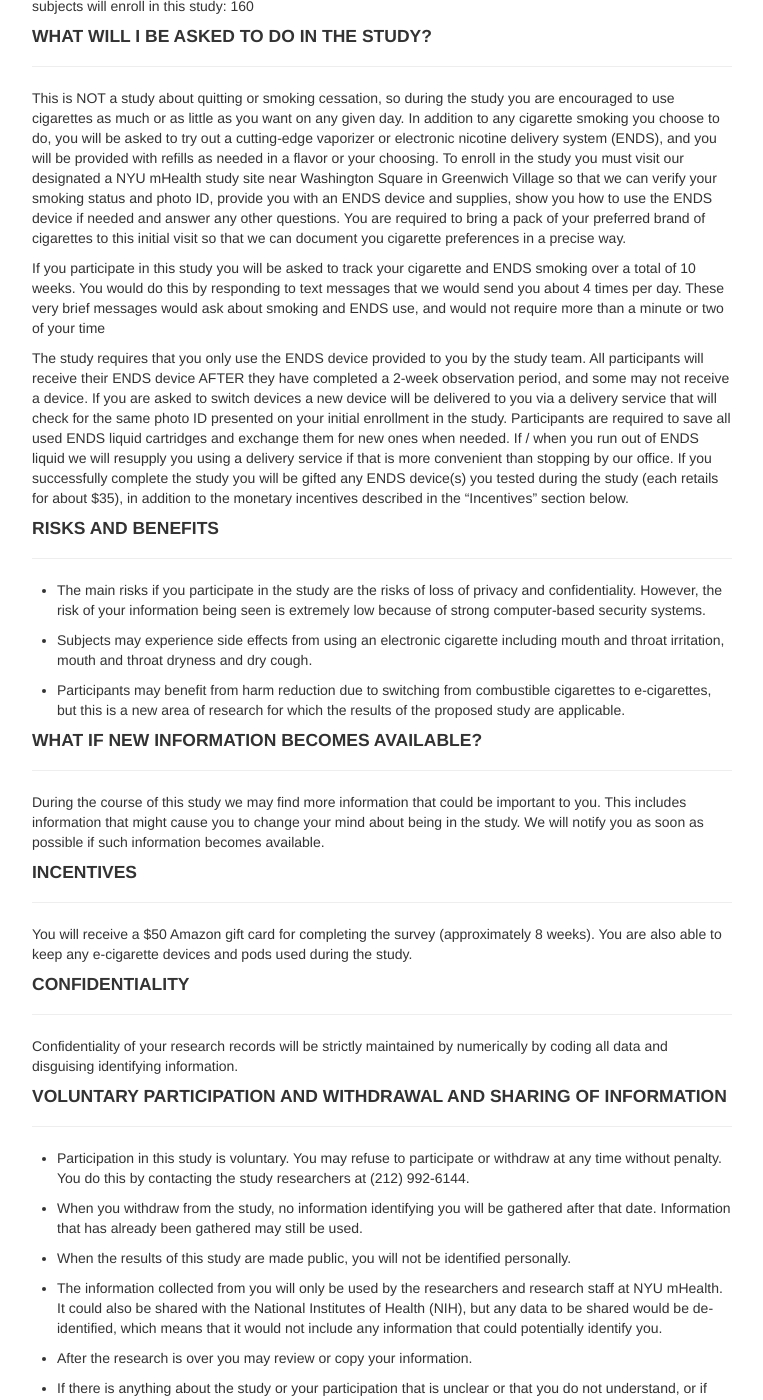
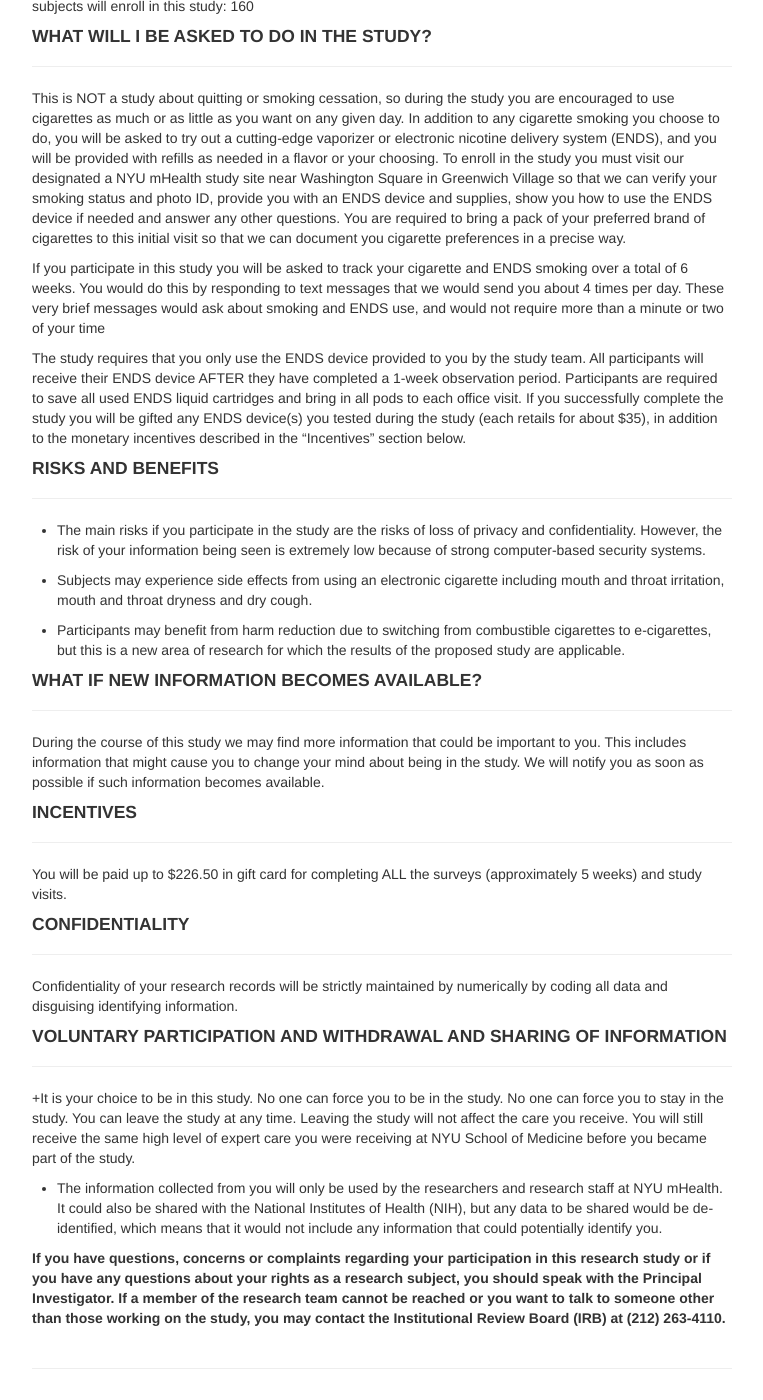
Before and after one commit to nyu-mhealth/juul_study_page, a Jekyll site: the page built from pages/consent_link.md, in a window 1280 px wide and 1400 px high, scrolled down 694 px. Shown: the whole window, without its empty margins (258-1021 px from the left). Built offline with Jekyll 4.4.1, drawn with Linux system fonts in a browser that asks for light colours; some of the changed text lies outside the part shown.

Commit message:
Update consent_link.md

```diff
--- a/pages/consent_link.md
+++ b/pages/consent_link.md
@@ -16,15 +16,15 @@ The purpose of this study is to assess smokers' opinions about one or more "elec
 
 #### HOW LONG WILL I BE IN THE STUDY? HOW MANY OTHER PEOPLE WILL BE IN THE STUDY?
 ----------------------
-The study lasts about 8-weeks, but the effort required is relatively low. We estimate that the following number of subjects will enroll in this study: 160
+The study lasts about 5-weeks, but the effort required is relatively low. We estimate that the following number of subjects will enroll in this study: 160
 
 #### WHAT WILL I BE ASKED TO DO IN THE STUDY?
 ----------------------
 This is NOT a study about quitting or smoking cessation, so during the study you are encouraged to use cigarettes as much or as little as you want on any given day. In addition to any cigarette smoking you choose to do, you will be asked to try out a cutting-edge vaporizer or electronic nicotine delivery system (ENDS), and you will be provided with refills as needed in a flavor or your choosing. To enroll in the study you must visit our designated a NYU mHealth study site near Washington Square in Greenwich Village so that we can verify your smoking status and photo ID, provide you with an ENDS device and supplies, show you how to use the ENDS device if needed and answer any other questions. You are required to bring a pack of your preferred brand of cigarettes to this initial visit so that we can document you cigarette preferences in a precise way.
 
-If you participate in this study you will be asked to track your cigarette and ENDS smoking over a total of 10 weeks. You would do this by responding to text messages that we would send you about 4 times per day. These very brief messages would ask about smoking and ENDS use, and would not require more than a minute or two of your time
+If you participate in this study you will be asked to track your cigarette and ENDS smoking over a total of 6 weeks. You would do this by responding to text messages that we would send you about 4 times per day. These very brief messages would ask about smoking and ENDS use, and would not require more than a minute or two of your time
 
-The study requires that you only use the ENDS device provided to you by the study team. All participants will receive their ENDS device AFTER they have completed a 2-week observation period, and some may not receive a device. If you are asked to switch devices a new device will be delivered to you via a delivery service that will check for the same photo ID presented on your initial enrollment in the study. Participants are required to save all used ENDS liquid cartridges and exchange them for new ones when needed. If / when you run out of ENDS liquid we will resupply you using a delivery service if that is more convenient than stopping by our office. If you successfully complete the study you will be gifted any ENDS device(s) you tested during the study (each retails for about $35), in addition to the monetary incentives described in the "Incentives" section below.
+The study requires that you only use the ENDS device provided to you by the study team. All participants will receive their ENDS device AFTER they have completed a 1-week observation period. Participants are required to save all used ENDS liquid cartridges and bring in all pods to each office visit. If you successfully complete the study you will be gifted any ENDS device(s) you tested during the study (each retails for about $35), in addition to the monetary incentives described in the "Incentives" section below.
 
 #### RISKS AND BENEFITS
 ----------------------
@@ -41,7 +41,7 @@ During the course of this study we may find more information that could be impor
 
 #### INCENTIVES
 ----------------------
-You will receive a $50 Amazon gift card for completing the survey (approximately 8 weeks). You are also able to keep any e-cigarette devices and pods used during the study.
+You will be paid up to $226.50 in gift card for completing ALL the surveys (approximately 5 weeks) and study visits.
 
 #### CONFIDENTIALITY
 ----------------------
@@ -50,16 +50,8 @@ Confidentiality of your research records will be strictly maintained by numerica
 #### VOLUNTARY PARTICIPATION AND WITHDRAWAL AND SHARING OF INFORMATION
 ---------------------------------------------------------------------
 
-+ Participation in this study is voluntary. You may refuse to participate or withdraw at any time without penalty. You do this by contacting the study researchers at (212) 992-6144.
-
-+ When you withdraw from the study, no information identifying you will be gathered after that date. Information that has already been gathered may still be used.
-
-+ When the results of this study are made public, you will not be identified personally.
++It is your choice to be in this study. No one can force you to be in the study. No one can force you to stay in the study. You can leave the study at any time. Leaving the study will not affect the care you receive. You will still receive the same high level of expert care you were receiving at NYU School of Medicine before you became part of the study.
 
 + The information collected from you will only be used by the researchers and research staff at NYU mHealth. It could also be shared with the National Institutes of Health (NIH), but any data to be shared would be de-identified, which means that it would not include any information that could potentially identify you.
 
-+ After the research is over you may review or copy your information.
-
-+ If there is anything about the study or your participation that is unclear or that you do not understand, or if you have questions or wish to report a research-related problem, you may contact:
-
-##### For questions about your rights as a research participant, you may contact the University Committee on Activities Involving Human Subjects, New York University School of Medicine, 1 1 Park Ave, New York, NY 10016 or at irb-info@nyumc.org
+##### If you have questions, concerns or complaints regarding your participation in this research study or if you have any questions about your rights as a research subject, you should speak with the Principal Investigator.  If a member of the research team cannot be reached or you want to talk to someone other than those working on the study, you may contact the Institutional Review Board (IRB) at (212) 263-4110.
```
